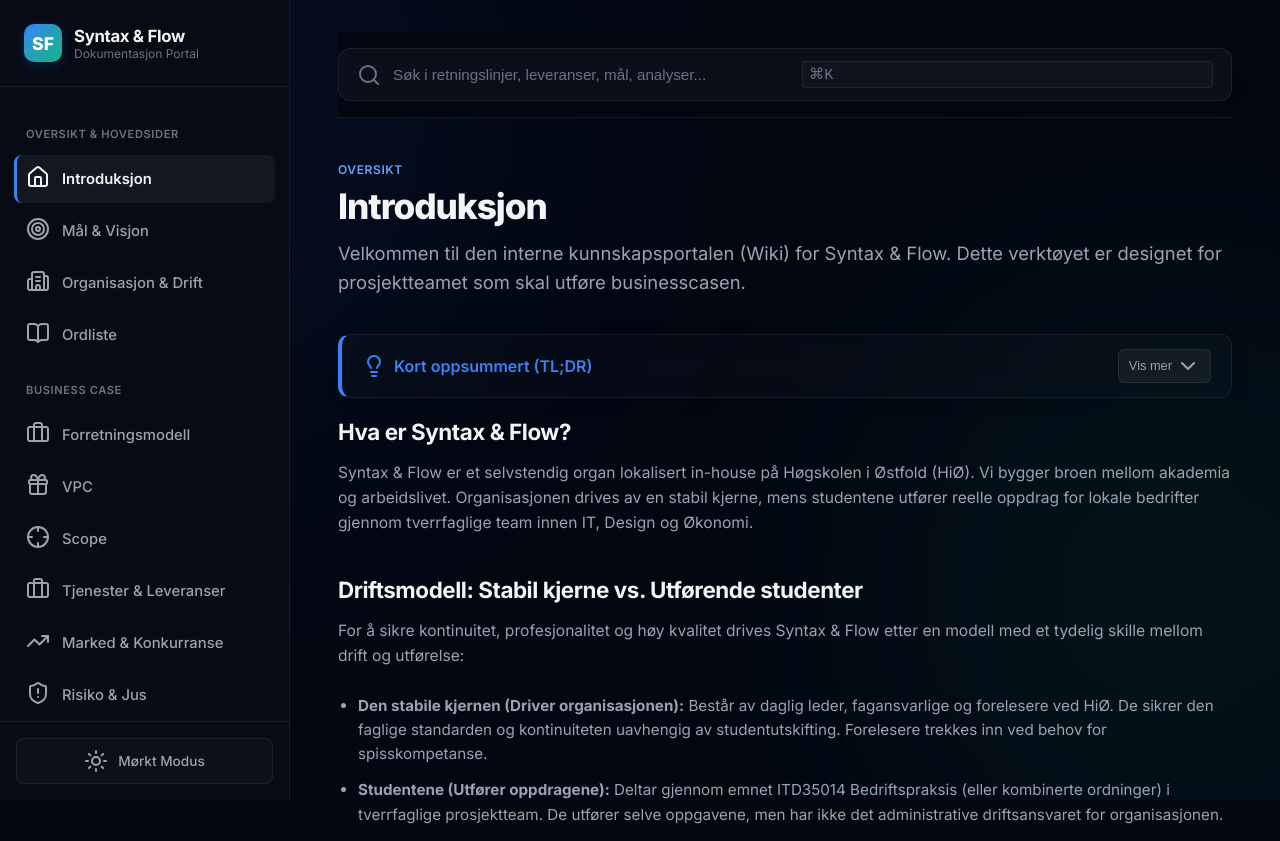
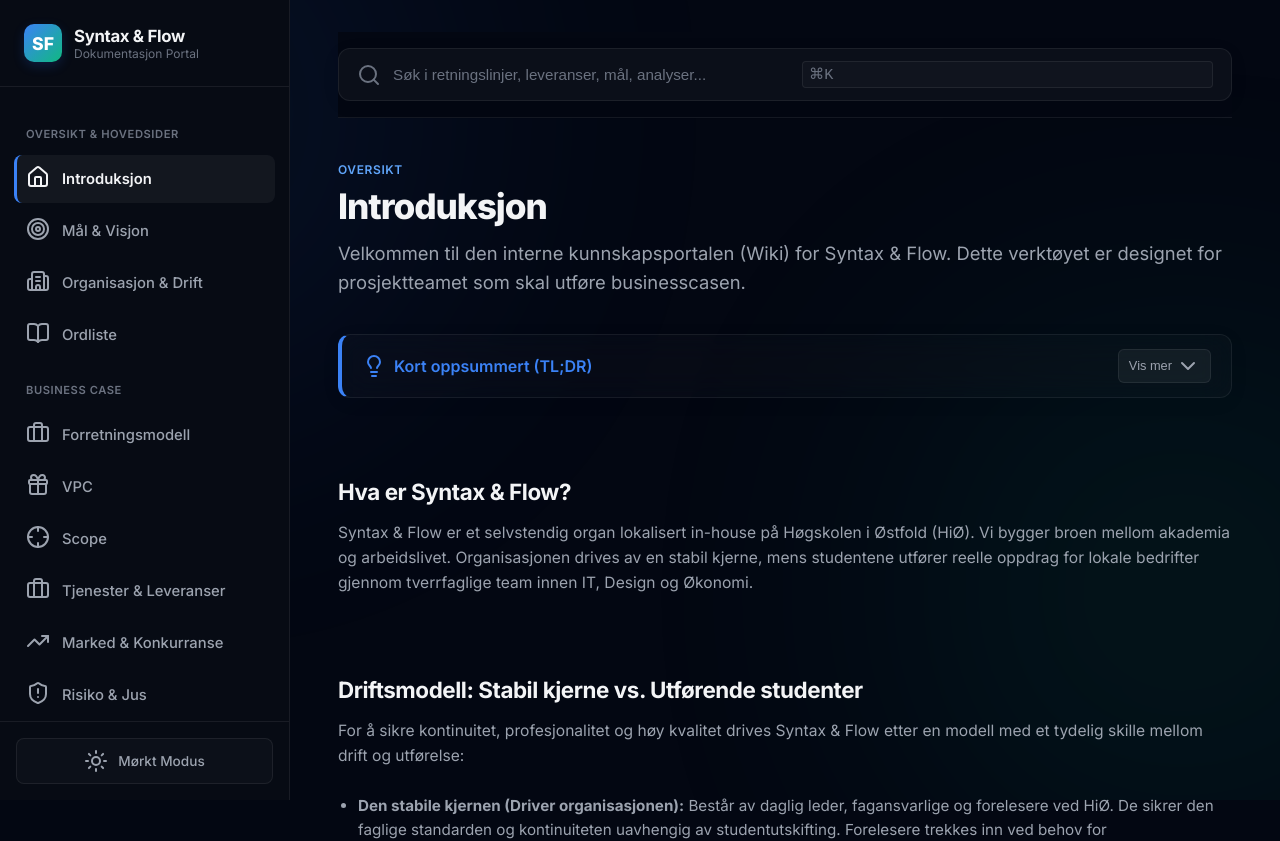
Before and after one commit to uffiulf/S-F-BC, a React (Vite) app in the folder 07-Nettside/infoside-app/: page /#dashboard in a window 1280 px wide. Shown: the top 841 px of the page. Built offline with nearby package versions, Linux system fonts and the light colour scheme.

Commit message:
style(web): standardize space between wiki sections and layout margins

```diff
--- a/07-Nettside/infoside-app/src/index.css
+++ b/07-Nettside/infoside-app/src/index.css
@@ -471,7 +471,12 @@
 }
 
 .wiki-section {
-  margin-bottom: 40px;
+  margin-bottom: 48px;
+}
+
+/* Gir lik og god avstand (80px) mellom alle flate hovedseksjoner på hele nettstedet */
+.wiki-section:not(.collapsible-section):not(:first-of-type) {
+  margin-top: 80px;
 }
 
 .wiki-section h2 {
@@ -485,7 +490,7 @@
   font-size: 0.975rem;
   color: var(--text-secondary);
   line-height: 1.6;
-  margin-bottom: 16px;
+  margin-bottom: 24px;
 }
 
 /* Cards & Grids */
```
